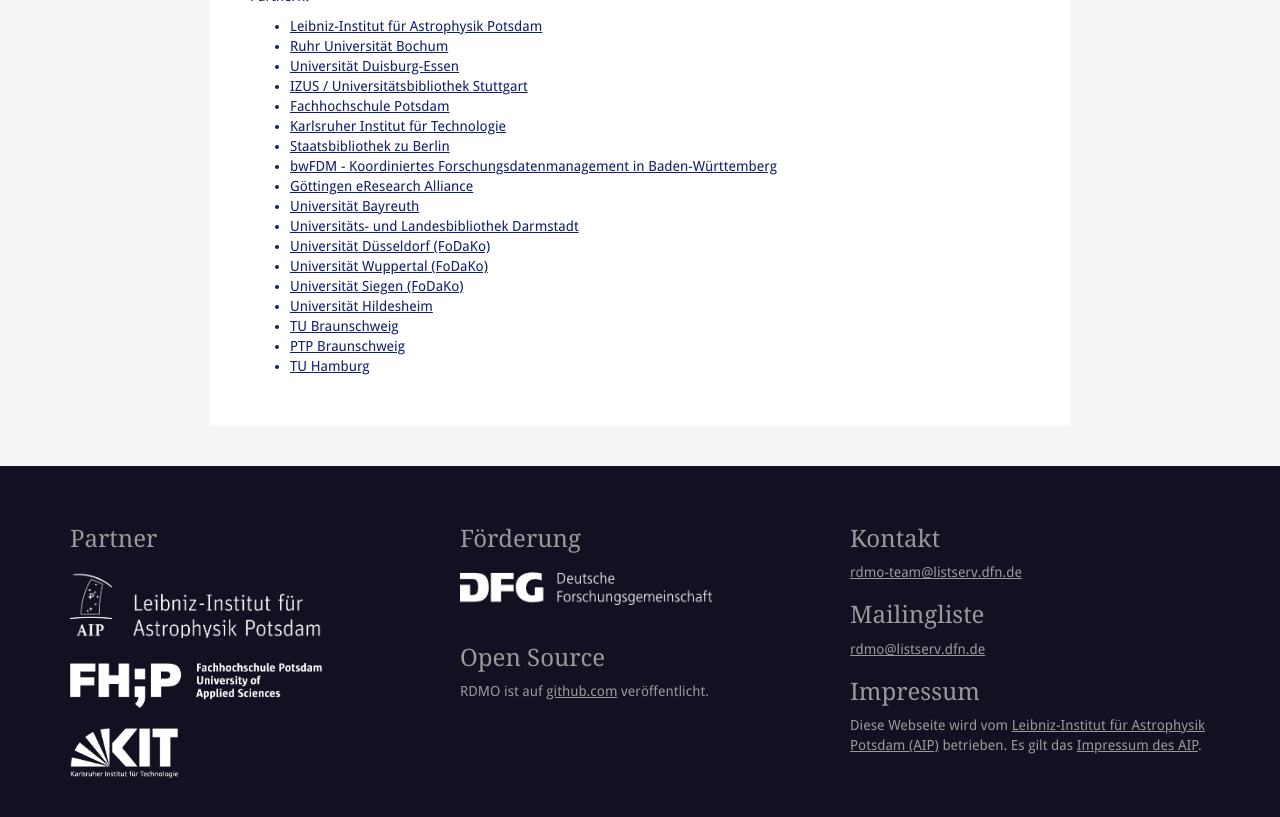
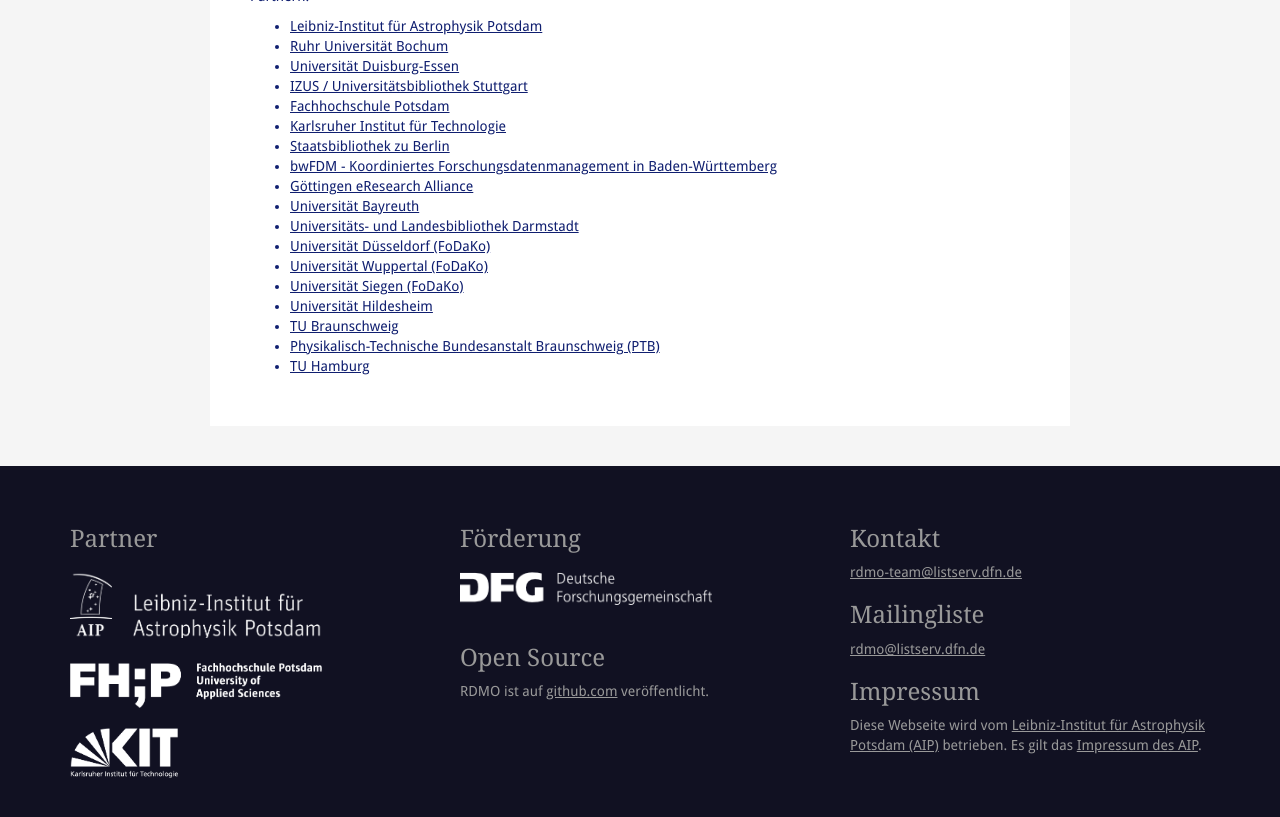
Before and after one commit to rdmorganiser/rdmorganiser.github.io, a Jekyll site: the page built from kooperationen.md, in a window 1280 px wide and 900 px high, scrolled down 767 px, cut to the strip 82-899 px from the top of the window. Built offline with Jekyll 4.4.1, drawn with Linux system fonts in a browser that asks for light colours.

Commit message:
corrected PTB entry

```diff
--- a/_data/locations.yml
+++ b/_data/locations.yml
@@ -112,8 +112,9 @@
   lon: 52.2735074
   color: gray
 
-- name: PTP Braunschweig
+- name: Physikalisch-Technische Bundesanstalt Braunschweig (PTB)
   contact: Giacomo Lanza
+  url: https://rdmo.ptb.de/
   lat: 10.46418
   lon: 52.29653
   color: gray
```
